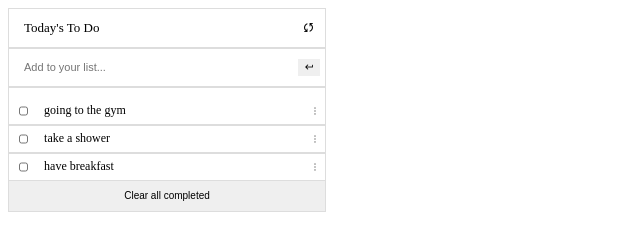
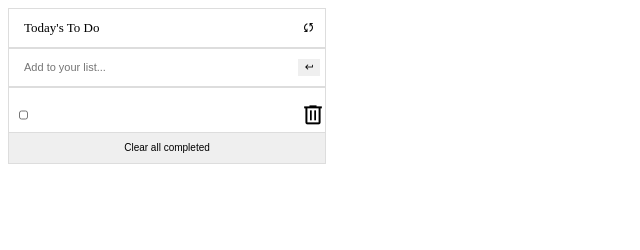
Before and after one commit to edgardsoza/to-do-list, a website built with webpack: page src/index.html in a window 1280 px wide. Both pictures are taken after a click on the button "keyboard_return". Shown: the whole page, without its empty margins (0-640 px from the left). Built offline with nearby package versions, Linux system fonts and the light colour scheme.

Commit message:
add, remove functions added

```diff
--- a/src/index.js
+++ b/src/index.js
@@ -1,36 +1,14 @@
 import './style.css';
+import {addtodolist, displaylist} from './modules/functions.js';
 
-const todolist = [
-  {
-    completed: false,
-    description: 'going to the gym',
-    index: 0,
-  },
+const submitbtn = document.querySelector('.submit');
+const trashbtn = document.querySelector('.trash');
 
-  {
-    completed: false,
-    description: 'take a shower',
-    index: 1,
-  },
+submitbtn.addEventListener('click', () => {
+  addtodolist();
+  displaylist();
+});
 
-  {
-    completed: false,
-    description: 'have breakfast',
-    index: 2,
-  },
-];
-
-function iteration() {
-  const interactivelist = document.querySelector('.interactive-list');
-  for (let i = 0; i < todolist.length; i += 1) {
-    const listitem = `
-    <li class="listitem">
-    <input type="checkbox" class="checkbox" id="checkbox" name="listtodo">
-    <label id="description" for="todos">${todolist[i].description}</label>
-    <span class="material-symbols-outlined" id="more">more_vert</span></li>
-    `;
-    interactivelist.innerHTML += listitem;
-  }
-}
-
-document.addEventListener('load', iteration());
+window.addEventListener('DOMContentLoaded', () => {
+    displaylist();
+  });
--- /dev/null
+++ b/src/modules/functions.js
@@ -0,0 +1,69 @@
+import task from './tasks.js';
+
+let todolist = [];
+const descriptioninput = document.getElementById('task');
+function addtodolist () {
+    const index = todolist.length + 1;
+    const completed = false;
+    const newtask = new task(completed, descriptioninput.value, index);
+    todolist.push(newtask);
+    localStorage.setItem('newtask', JSON.stringify(todolist));
+    descriptioninput.value = '';
+  };
+
+  function displaylist() {
+    if (localStorage) {
+        todolist = JSON.parse(localStorage.newtask);}
+          else {
+          todolist = [];
+        };
+    const interactivelist = document.querySelector('.interactive-list');
+    interactivelist.textContent = '';
+    for (let i = 0 ; i < todolist.length; i += 1) {
+        const listitem = document.createElement('li');
+        const inputitem = document.createElement('input');
+        inputitem.classList.add('checkbox');
+        inputitem.setAttribute('id', 'checkbox');
+        inputitem.setAttribute('type', 'checkbox');
+        inputitem.value = todolist[i].completed;
+        const inputtodo = document.createElement('input');
+        inputtodo.setAttribute('type', 'text');
+        inputtodo.setAttribute('id', 'todotask');
+        inputtodo.setAttribute('onclick', 'changetodo(id)');
+        inputtodo.classList.add('todotask');
+        inputtodo.textContent = todolist[i].description;
+        const indexid = document.createElement('span');
+        indexid.classList.add('material-symbols-outlined');
+        indexid.setAttribute('id', todolist[i].index);
+        indexid.classList.add('trash');
+        indexid.setAttribute('onclick', 'removetodo(id)');
+        indexid.textContent = 'delete';
+        listitem.append(inputitem, inputtodo, indexid);
+        interactivelist.appendChild(listitem);
+    }
+    console.log(todolist)
+  };
+
+  const reassignedindex = (filteredArray) => {
+    filteredArray.forEach((item, i) => {
+    item.index = i +1;
+    })};
+
+window.changetodo = (id) => {
+    const inputtodo = document.getElementById('todotask').value;
+    const updateArray = todolist.map((item) => {
+        if (item.index - 1 === id) {
+          item.description = inputtodo;
+        }});
+    localStorage.setItem('newtask', JSON.stringify(updateArray));
+};
+
+window.removetodo = (id) => {
+  const filteredArray = todolist.filter(todo => todo != todolist[id-1]);
+  reassignedindex(filteredArray);
+  localStorage.setItem('newtask', JSON.stringify(filteredArray));
+  console.log(filteredArray);
+  displaylist();
+}
+
+  export {displaylist, addtodolist};
--- /dev/null
+++ b/src/modules/tasks.js
@@ -0,0 +1,7 @@
+export default class task {
+    constructor(completed, description, index) {
+    this.completed = completed;
+    this.description = description;
+    this.index = index;
+    }
+  };
--- a/src/style.css
+++ b/src/style.css
@@ -49,7 +49,8 @@ html {
   padding-bottom: 1rem;
 }
 
-#task {
+#task,
+#todotask {
   margin-left: 0.5rem;
   padding-left: 1rem;
   font-size: 1.1rem;
```
Also changed, not shown: src/index.html (line endings or trailing spaces).
